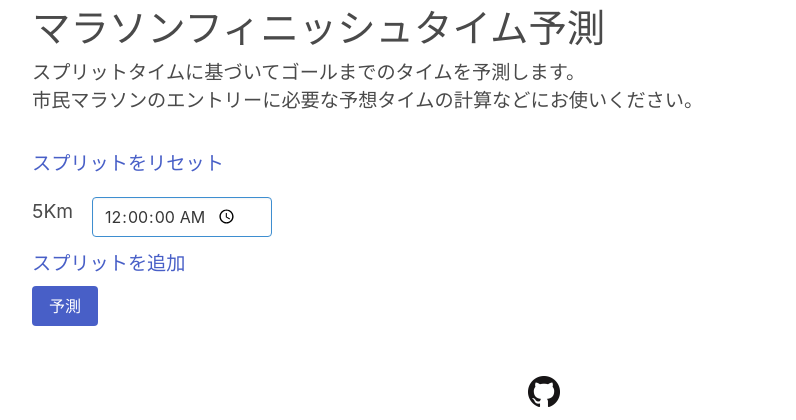
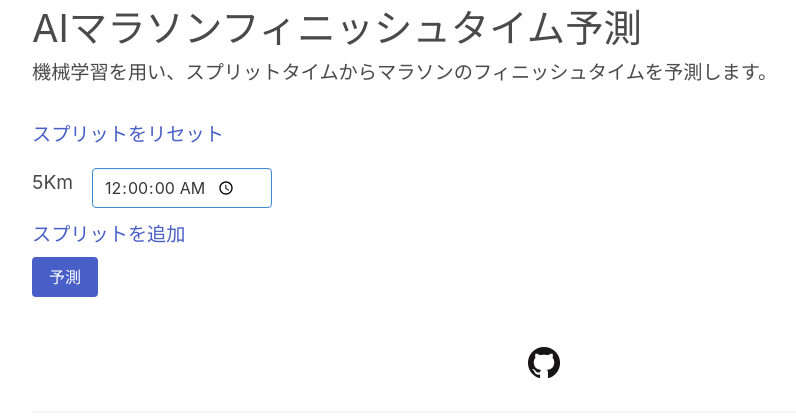
Before and after one commit to europeanplaice/marathon-finish-time-prediction-web-app, a Python web app: template templates/index_ja.html in a window 1280 px wide. Shown: the top 420 px of the page, without its empty margins (96-892 px from the left). Run offline with Jinja, Linux system fonts and the light colour scheme; the template is opened without the code that fills it, so the values that code supplies are empty.

Commit message:
Change text

```diff
--- a/templates/index.html
+++ b/templates/index.html
@@ -137,7 +137,7 @@
       })
     }
   </script>
-  <title>{% block title %}Marathon Finish Time Prediction{% endblock %}</title>
+  <title>{% block title %}AI based Marathon Finish Time Prediction{% endblock %}</title>
   <meta name="description" content="{% block description %}Marathon Finish Time Prediction predicts your marathon's record by splits using Machine Learning. It gives not only a prediction time but also a range of possible time.{% endblock %}">
   <link rel="stylesheet" href="https://cdn.jsdelivr.net/npm/bulma@0.9.3/css/bulma.min.css" media="print" onload="this.media='all'">
   <link rel="stylesheet" href="/static/css/style.css">
@@ -145,10 +145,10 @@
 
 <body>
   <div class="container">
-    <h1>{% block h1 %}Marathon Finish Time Prediction{% endblock %}</h1>
+    <h1>{% block h1 %}AI based Marathon Finish Time Prediction{% endblock %}</h1>
     <div class="columns">
       <div class="column">
-        <p>{% block p1 %}It predicts your marathon's record by your own splits.{% endblock %}</p>
+        <p>{% block p1 %}It predicts your marathon's record by your own splits. A prediction is provided by Machine Learning.{% endblock %}</p>
         <p>{% block p2 %}Please input your splits.{% endblock %}</p>
         {% block explanation %}
         <p><a href="{{ url_for('how_it_predicts') }}">How it predicts</a></p>{% endblock %}
--- a/templates/index_ja.html
+++ b/templates/index_ja.html
@@ -1,11 +1,11 @@
 {% extends "index.html" %}
 {% block lang %}ja{% endblock %}
 {% block lang2 %}ja{% endblock %}
-{% block title %}マラソンフィニッシュタイム予測{% endblock %}
+{% block title %}AIマラソンフィニッシュタイム予測{% endblock %}
 {% block description %}機械学習を用い、スプリットタイムからマラソンのフィニッシュタイムを予測します。具体的なタイムだけではなく、予想誤差も計算し表示します。{% endblock %}
-{% block h1 %}マラソンフィニッシュタイム予測{% endblock %}
-{% block p1 %}スプリットタイムに基づいてゴールまでのタイムを予測します。{% endblock %}
-{% block p2 %}市民マラソンのエントリーに必要な予想タイムの計算などにお使いください。{% endblock %}
+{% block h1 %}AIマラソンフィニッシュタイム予測{% endblock %}
+{% block p1 %}機械学習を用い、スプリットタイムからマラソンのフィニッシュタイムを予測します。{% endblock %}
+{% block p2 %}{% endblock %}
 {% block submit %}<input class="button is-link" type="submit" value="予測">{% endblock %}
 {% block reset_split %}スプリットをリセット{% endblock %}
 {% block add_split %}スプリットを追加{% endblock %}
--- a/templates/index_zh.html
+++ b/templates/index_zh.html
@@ -1,10 +1,10 @@
 {% extends "index.html" %}
 {% block lang %}zh{% endblock %}
 {% block lang2 %}zh{% endblock %}
-{% block title %}马拉松完成时间预测{% endblock %}
+{% block title %}AI马拉松完成时间预测{% endblock %}
 {% block description %}使用机器学习从分段时间预测马拉松完成时间。 不仅计算和显示特定时间，而且还计算和显示预期误差。{% endblock %}
-{% block h1 %}马拉松完成时间预测{% endblock %}
-{% block p1 %}根据您的记录预测马拉松目标时间。{% endblock %}
+{% block h1 %}AI马拉松完成时间预测{% endblock %}
+{% block p1 %}根据您的记录预测马拉松目标时间。我们正在使用 AI 来预测时间。{% endblock %}
 {% block p2 %}{% endblock %}
 {% block submit %}<input class="button is-link" type="submit" value="预测">{% endblock %}
 {% block reset_split %}重置{% endblock %}
```
